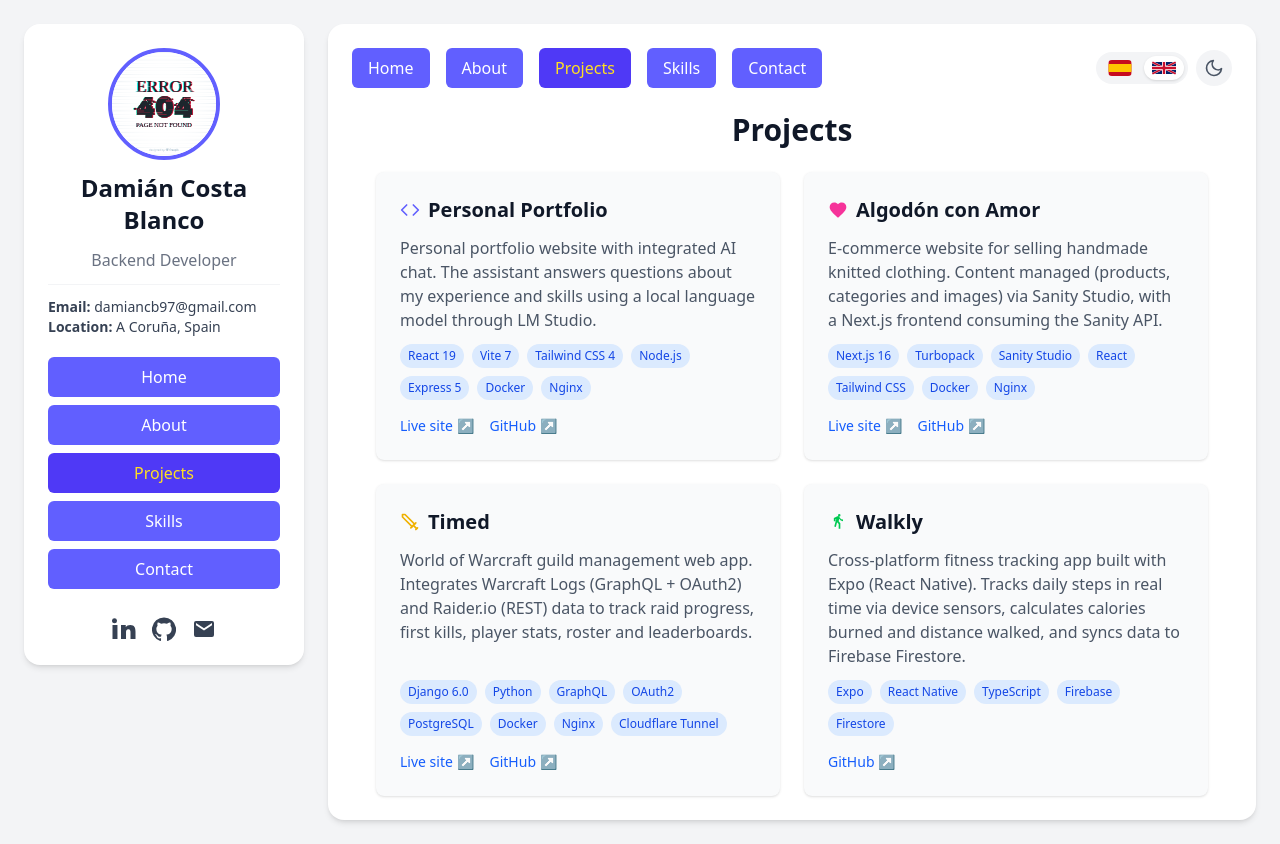
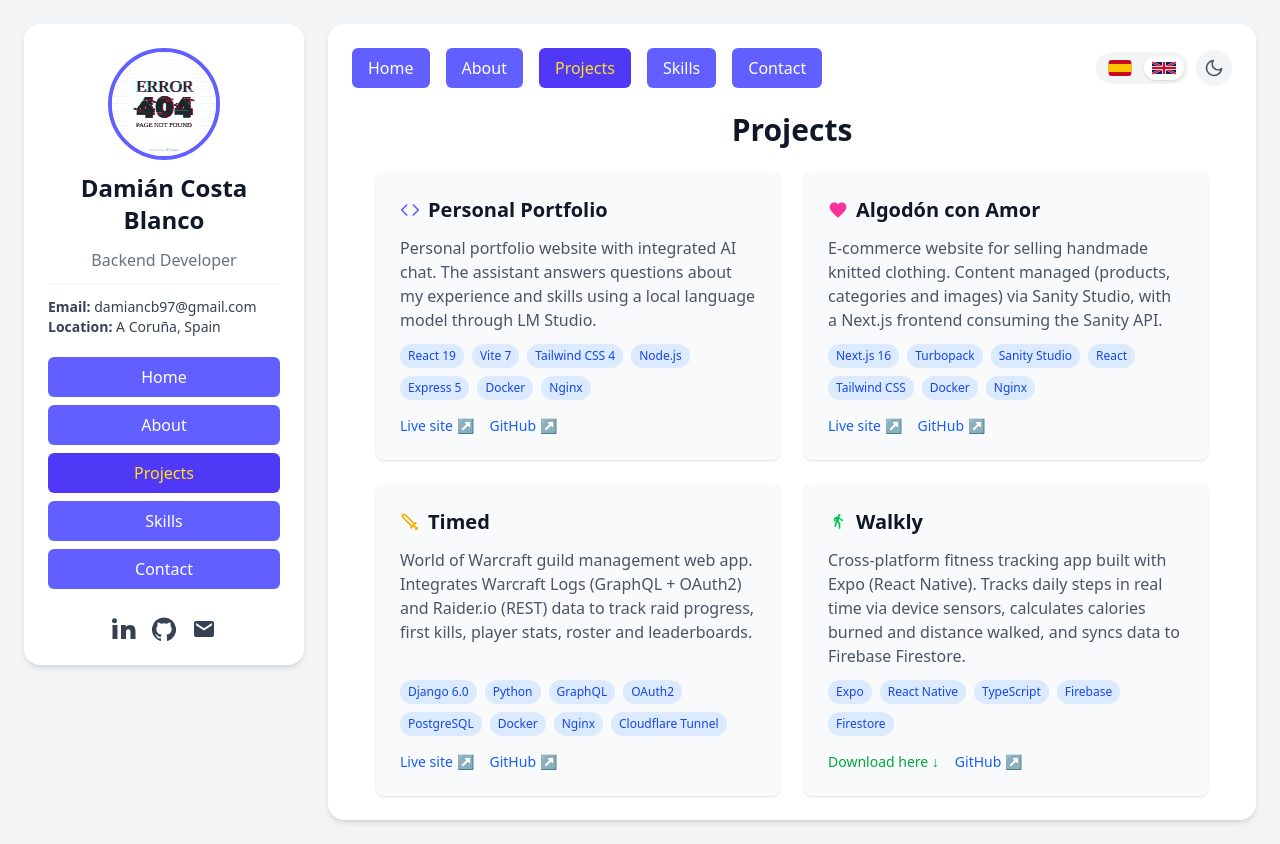
Before and after one commit to Damiancb97/portfolio, a React (Vite) app: page /projects in a window 1280 px wide. Built offline with nearby package versions, Linux system fonts and the light colour scheme.

Commit message:
change name domain

```diff
--- a/src/sections/Projects/Projects.jsx
+++ b/src/sections/Projects/Projects.jsx
@@ -53,7 +53,7 @@ const projectsMeta = [
     icon: <IconHeart />,
     iconColor: 'text-pink-500',
     techs: ["Next.js 16", "Turbopack", "Sanity Studio", "React", "Tailwind CSS", "Docker", "Nginx"],
-    live: "https://algodomconamor.damiancb.com",
+    live: "https://algodonconamor.es",
     github: "https://github.com/damiancb97/algodomconamor",
   },
   {
@@ -68,6 +68,7 @@ const projectsMeta = [
     iconColor: 'text-green-500',
     techs: ["Expo", "React Native", "TypeScript", "Firebase", "Firestore"],
     github: "https://github.com/damiancb97/walkly",
+    download: "https://expo.dev/accounts/damiancb97/projects/walkly/builds/7efe2a96-6669-49e9-b1be-bdf8f3d60fcd",
   },
 ]
 
@@ -102,6 +103,11 @@ function Projects() {
                     {tr.live}
                   </a>
                 )}
+                {project.download && (
+                  <a href={project.download} target="_blank" rel="noopener noreferrer" className="text-green-600 dark:text-green-400 hover:underline text-sm">
+                    {tr.download}
+                  </a>
+                )}
                 <a href={project.github} target="_blank" rel="noopener noreferrer" className="text-blue-600 dark:text-blue-400 hover:underline text-sm">
                   {tr.github}
                 </a>
--- a/src/translations/index.js
+++ b/src/translations/index.js
@@ -58,6 +58,7 @@ export const t = {
       title: 'Proyectos',
       live: 'Sitio en vivo ↗',
       github: 'GitHub ↗',
+      download: 'Descargar aquí ↓',
       items: [
         {
           name: 'Portfolio Personal',
@@ -158,6 +159,7 @@ export const t = {
       title: 'Projects',
       live: 'Live site ↗',
       github: 'GitHub ↗',
+      download: 'Download here ↓',
       items: [
         {
           name: 'Personal Portfolio',
```
